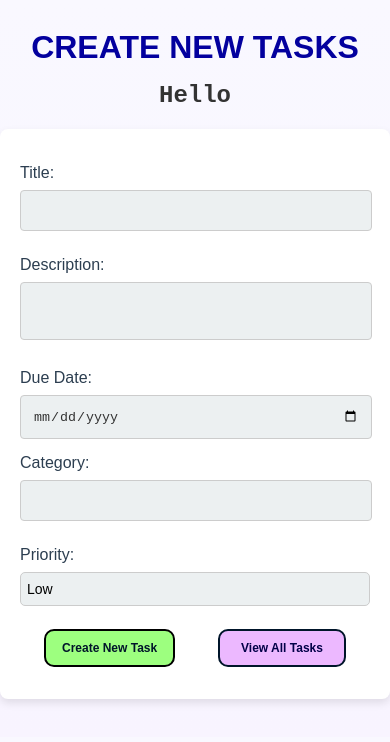
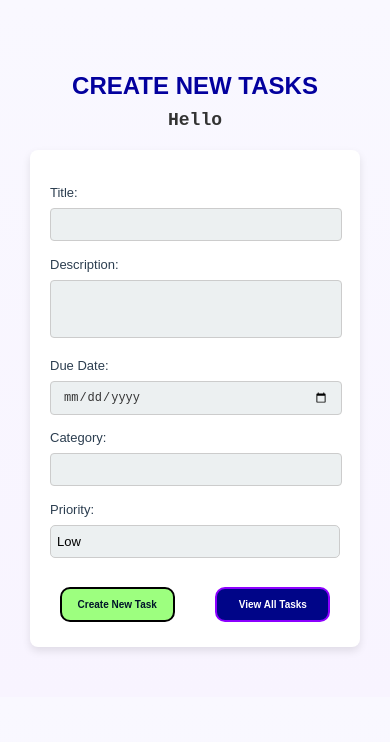
Before and after one commit to Radib-BK/TMS_Chronify, a website: page viewTasks.html in a window 390 px wide. Drawn offline with Linux system fonts and the light colour scheme; no server answers; sample sign-in values are in the browser's storage.

Commit message:
css viewtask

```diff
--- a/view.css
+++ b/view.css
@@ -83,10 +83,9 @@ button:hover {
 
 
 #nextButton {
-    background-color: rgba(222, 132, 255, 0.575);
-    border:#00152a solid 2px;
-    color: rgb(2, 0, 72);
-    /* box-shadow: 2px 2px 1px rgba(218, 117, 255, 0.575); */
+    background-color: rgb(0, 5, 136);
+    border:rgb(140, 0, 255) solid 2px;
+    color: rgb(255, 255, 255);
     margin: auto;
     margin-top: 1.2rem;
     padding: 10px 16px;
@@ -141,6 +140,13 @@ select {
     -moz-appearance: textfield;
 }
 
+#form-container {
+    max-width: 600px; /* Set a maximum width for larger screens */
+    margin: 0 auto; /* Center the form container */
+    padding: 0px 30px 30px;
+    box-sizing: border-box;
+}
+
 @media only screen and (max-width: 600px) {
     body{
         touch-action: auto;
@@ -155,7 +161,7 @@ select {
     #nextButton {
         font-size: 14px;
         margin: 0.8rem 0rem;
-        min-width: 8rem;
+        min-width: 6rem;
     }
 
     button{
@@ -170,11 +176,30 @@ select {
 @media only screen and (max-width: 450px) {
     button,
     #nextButton {
-        font-size: 12px; /* Further adjust font size for even smaller screens */
+        font-size: 10px; /* Further adjust font size for even smaller screens */
+        margin: 0.8rem 0.6rem 0.3rem;
+        min-width: 7.2rem;
     }
     h1{
-        padding-top: 0.5rem;
+        padding-top: 3.5rem;
         padding-bottom: 0;
+        margin-bottom: 0.5rem;
+        font-size: 1.5rem;
+    }
+    h2{
+        font-size: large;
+    }
+    label{
+        font-size: small;
+    }
+    input,select,textarea{
+        font-size: small;
+        margin-bottom: 1px;
+    }
+    input{
+        padding: 8px 12px;
+    }
+    select{
         margin-bottom: 1rem;
     }
 }
--- a/viewTasks.html
+++ b/viewTasks.html
@@ -38,8 +38,9 @@
 <body>
     <h1>CREATE NEW TASKS</h1>
     <h2 id="userinfo">Hello</h2>
-    <form onsubmit="createNewTask(event)" method="POST">
-        <label for="title">Title:</label>
+    <div id="form-container">
+        <form onsubmit="createNewTask(event)" method="POST">
+            <label for="title">Title:</label>
         <input type="text" id="title" name="title" required>
 
         <label for="description">Description:</label>
@@ -60,8 +61,8 @@
             <button type="submit">Create New Task</button>
             <button type="button" id="nextButton">View All Tasks</button>
         </div>
-    </form>
-    <br>
+        </form>
+    </div>
     <script>
 
         var userInfo = {};
```
